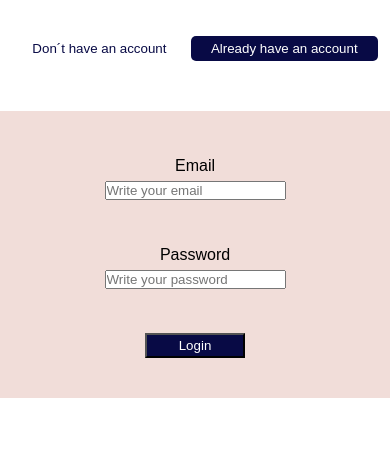
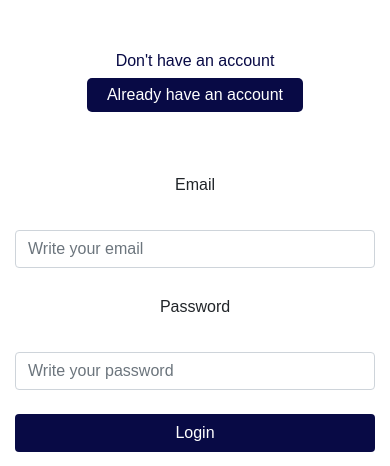
Before and after one commit to IsaiCordero/PWM, a website: page Template/HTML/Template/login.html in a window 390 px wide. Shown: the part 282-748 px from the top of the page. Drawn offline with nearby package versions, Linux system fonts and the light colour scheme.

Commit message:
responsive login

```diff
--- a/Template/CSS/landingPage.css
+++ b/Template/CSS/landingPage.css
@@ -105,13 +105,6 @@ label {
     font-weight: bold;
 }
 
-.button-login {
-    margin: 0 auto;
-    margin-top: 1.5em;
-    width: 100px;
-    height: 25px;
-    margin-bottom: 40px;
-}
 .sets {
     display: flex;
     flex-direction: column;
@@ -212,7 +205,6 @@ label {
 
 .form_login {
     margin-top: 50px;
-    background-color: #F1DDD9;
     text-align: center;
     display: flex;
     flex-direction: column;
--- a/Template/HTML/Template/login.html
+++ b/Template/HTML/Template/login.html
@@ -2,42 +2,51 @@
 <html lang="en">
 <head>
     <meta charset="UTF-8">
+    <meta name="viewport" content="width=device-width, initial-scale=1.0">
+    <title>Login</title>
+    <!-- Incluir Bootstrap CSS -->
+    <link rel="stylesheet" href="https://stackpath.bootstrapcdn.com/bootstrap/4.5.2/css/bootstrap.min.css">
+    <!-- Tus estilos personalizados -->
     <link rel="stylesheet" href="../../CSS/landingPage.css">
     <link rel="stylesheet" href="../../CSS/profile.css">
+    <!-- Scripts -->
     <script src="../../JavaScript/xlu-include-file.js"></script>
     <script src="https://code.jquery.com/jquery-3.6.3.min.js"></script>
-    <title>Login</title>
 </head>
 <body>
 <header xlu-include-file="landingPageHeader.html">
     <div xlu-include-file="buttonLoginRegister.html"></div>
 </header>
-    <main class="defaultMain">
-        <section class = "title_login">
+<main class="container">
+    <div class="row justify-content-center">
+        <div class="col-md-6">
+            <section class="title_login">
                 <header>
                     <h1 class="defaultH1">Login</h1>
                 </header>
-            <div class = "having_account">
-                <button class="no-filled" onclick="window.location.href='Register.html'">Don´t have an account</button>
-                <button class = "button-filled" onclick="window.location.href='Login.html'">Already have an account</button>
+                <div class="having_account">
+                    <button class="no-filled" onclick="window.location.href='Register.html'">Don't have an account</button>
+                    <button class="button-filled" onclick="window.location.href='Login.html'">Already have an account</button>
                 </div>
             </section>
             <section class="form_login">
                 <form>
-                <div class="email">
-                    <label for="email">Email</label><br>
-                    <input type="email" id="email" name="email"  placeholder="Write your email" required ><br>
+                    <div class="form-group">
+                        <label for="email">Email</label>
+                        <input type="email" class="form-control" id="email" name="email" placeholder="Write your email" required>
                     </div>
-                <div class="password">
-                    <label for="password">Password</label><br>
-                    <input type="password" id="password" name="password" placeholder="Write your password" required><br>
+                    <div class="form-group">
+                        <label for="password">Password</label>
+                        <input type="password" class="form-control" id="password" name="password" placeholder="Write your password" required>
                     </div>
                     <div class="errorMessage"></div>
-                <div>
-                    <input class="button-filled button-login" type="submit" value="Login">
+                    <div class="form-group">
+                        <input class="btn button-filled btn-block button-login" type="submit" value="Login">
                     </div>
                 </form>
             </section>
+        </div>
+    </div>
 </main>
 <footer xlu-include-file="footer.html"></footer>
 <script type="module" src="../../JavaScript/login.js"></script>
```
Lines whose indentation alone changed are shown as unchanged.
